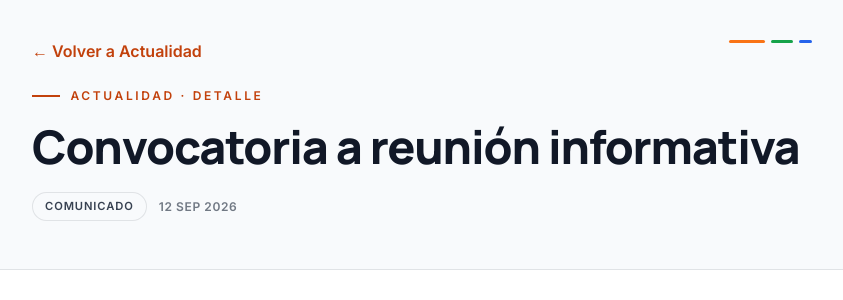
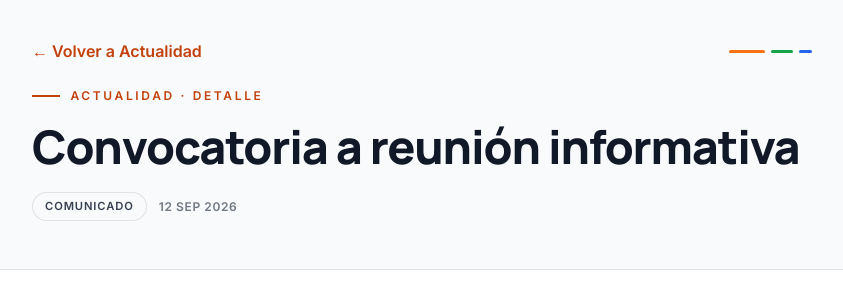
Before and after one commit to olvin78/unamos-juventud-web, a Django app: page /noticia/1/ in a window 1280 px wide. Shown: the part 77-377 px from the top of the page, without its empty margins (218-1061 px from the left). Run offline with Django 5.2, Linux system fonts and the light colour scheme.

Commit message:
Alinea la línea tricolor con el enlace de vuelta en el hero

```diff
--- a/templates/noticia.html
+++ b/templates/noticia.html
@@ -79,7 +79,7 @@
       <div class="mx-auto w-full max-w-[860px] px-6 pb-10 pt-10 md:px-10 md:pb-12 md:pt-12">
         <div class="flex items-center justify-between gap-4">
           <a class="link-arrow" href="/templates/actualidad.html">← Volver a Actualidad</a>
-          <div class="hero-rule mb-0 shrink-0" aria-hidden="true" data-reveal><i></i><i></i><i></i></div>
+          <div class="hero-rule shrink-0" style="margin-bottom:0" aria-hidden="true" data-reveal><i></i><i></i><i></i></div>
         </div>
         <p class="eyebrow mt-6" data-reveal>Actualidad · Detalle</p>
         <h1 id="titulo-pagina"
```
